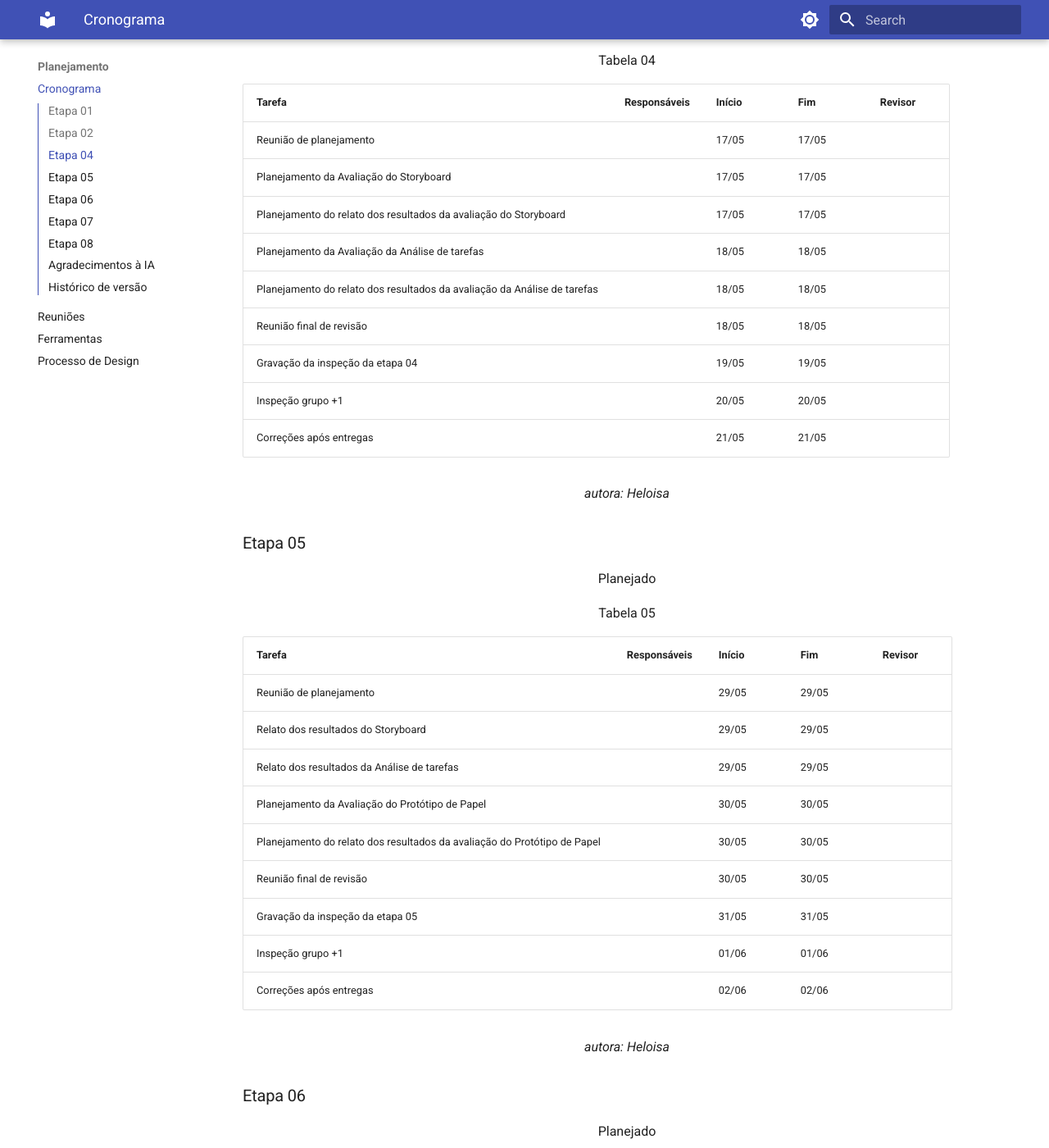
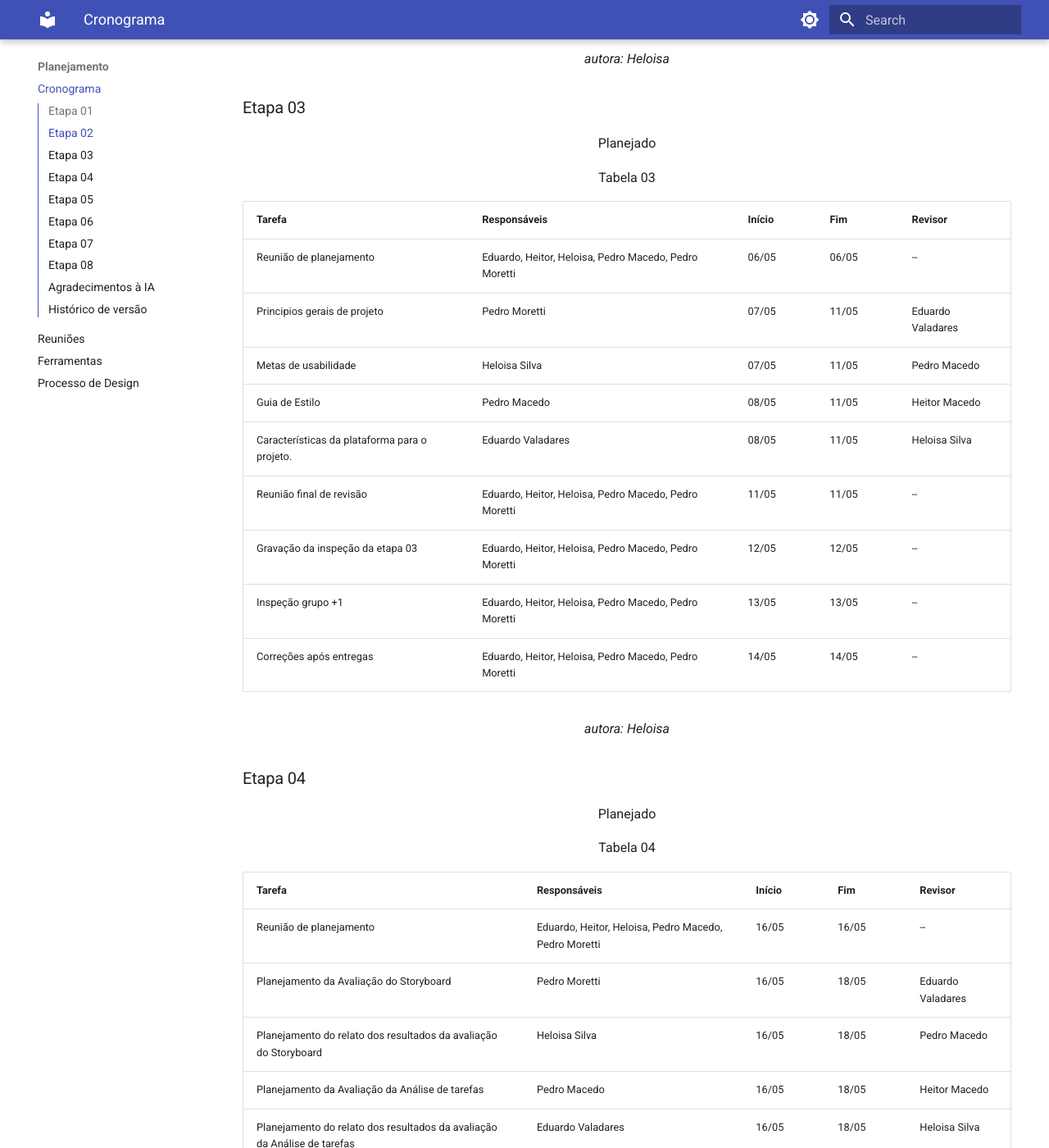
Before and after one commit to Interacao-Humano-Computador/2026.1-Grupo03, an MkDocs documentation site: the page built from docs/Planejamento/cronograma.md, in a window 1280 px wide and 1400 px high, scrolled down 1921 px. Shown: the whole window at 82% size. Built offline with MkDocs 1.6.1 and Material for MkDocs 9.7.7, drawn with Linux system fonts in a browser that asks for light colours; some of the changed text lies outside the part shown.

Commit message:
docs: update cronograma with detailed task assignments and timelines for stages 01, 02, and 03

```diff
--- a/docs/Planejamento/cronograma.md
+++ b/docs/Planejamento/cronograma.md
@@ -7,21 +7,21 @@
 
 | Tarefa | Responsáveis | Início | Fim | Revisor |
 | --- | --- | --- | --- | --- |
-| Criar pages | Heitor | 09/04 | 09/04 | Heloisa |
-| Reunião da equipe |  | 10/04 | 10/04 |  |
-| Fazer página apresentando equipe |  | 10/04 | 10/04 |  |
-| Lista de sites avaliados |  | 10/04 | 10/04 |  |
-| Página do site escolhido |  | 10/04 | 10/04 |  |
-| Ferramentas do projeto |  | 10/04 | 10/04 |  |
-| Atas das reuniões |  | 11/04 | 11/04 |  |
-| Cronograma planejado |  | 11/04 | 11/04 |  |
-| Heatmap da equipe |  | 11/04 | 11/04 |  |
-| Página do processo de design |  | 11/04 | 11/04 |  |
-| Reunião final de revisão |  | 11/04 | 11/04 |  |
-| Gravação da inspeção da etapa 01 |  | 12/04 | 12/04 |  |
-| Gravação da inspeção do grupo +1 |  | 13/04 | 13/04 |  |
-| Apresentações dos grupos |  | 14/04 | 14/04 |  |
-| Correções após entrega |  | 15/04 | 15/04 |  |
+| Criar pages | Heitor Macedo | 09/04 | 09/04 | Heloisa Silva |
+| Reunião da equipe | Eduardo, Heitor, Heloisa, Pedro Macedo, Pedro Moretti | 10/04 | 10/04 | -- |
+| Fazer página apresentando equipe | Pedro Moretti | 10/04 | 10/04 | Eduardo Valadares |
+| Lista de sites avaliados | Pedro Macedo | 10/04 | 10/04 | Heitor Macedo |
+| Página do site escolhido | Pedro Moretti | 10/04 | 10/04 | Pedro Macedo |
+| Ferramentas do projeto | Pedro Macedo | 10/04 | 10/04 | Heitor Macedo |
+| Atas das reuniões | Heitor Macedo | 11/04 | 11/04 | Pedro Moretti |
+| Cronograma planejado | Heloisa Silva | 11/04 | 11/04 | Eduardo Valadares|
+| Heatmap da equipe | Heloisa Silva | 11/04 | 11/04 | Pedro Macedo |
+| Página do processo de design | Pedro Moretti | 11/04 | 11/04 | Heloisa Silva |
+|Lista de Verificação| Eduardo, Heloisa, Heitor| 10/04| 11/04| Pedro Moretti |
+| Reunião final de revisão |  Eduardo, Heitor, Heloisa, Pedro Macedo, Pedro Moretti | 11/04 | 11/04 |  --|
+| Gravação da inspeção da etapa 01 |  Eduardo, Heitor, Heloisa, Pedro Macedo, Pedro Moretti | 12/04 | 12/04 | -- |
+| Gravação da inspeção do grupo +1 |  Eduardo, Heitor, Heloisa, Pedro Macedo, Pedro Moretti | 13/04 | 13/04 | -- |
+| Correções após entrega |  Eduardo, Heitor, Heloisa, Pedro Macedo, Pedro Moretti | 15/04 | 15/04 | -- |
 
 <p style="text-align: center;"><em>autora: Heloisa</em></p>
 
@@ -32,16 +32,36 @@
 
 | Tarefa | Responsáveis | Início | Fim | Revisor |
 | --- | --- | --- | --- | --- |
-| Reunião de planejamento |  | 01/05 | 01/05 |  |
-| Perfil do usuário |  | 01/05 | 01/05 |  |
-| Personas |  | 01/05 | 01/05 |  |
-| Cenários |  | 01/05 | 01/05 |  |
-| Aspectos éticos de pesquisa envolvendo pessoas |  | 02/05 | 02/05 |  |
-| Análise de tarefas |  | 02/05 | 02/05 |  |
-| Reunião final de revisão |  | 02/05 | 02/05 |  |
-| Gravação da inspeção da etapa 02 |  | 03/05 | 03/05 |  |
-| Inspeção grupo +1 |  | 04/05 | 04/05 |  |
-| Correções após entregas |  | 05/05 | 05/05 |  |
+| Reunião de planejamento | Eduardo, Heitor, Heloisa, Pedro Macedo, Pedro Moretti | 17/04 | 17/04 | -- |
+| Perfil do usuário | Pedro Moretti | 17/04 | 01/05 | Eduardo Valadares |
+| Personas | Heloisa Silva | 17/04 | 01/05 | Pedro Macedo |
+| Cenários | Pedro Macedo | 17/04 | 01/05 | Heitor Macedo |
+| Aspectos éticos de pesquisa envolvendo pessoas | Eduardo Valadares | 17/04 | 02/05 | Heloisa Silva |
+| Análise de tarefas | Heitor Macedo | 17/04 | 02/05 | Pedro Moretti |
+| Reunião final de revisão | Eduardo, Heitor, Heloisa, Pedro Macedo, Pedro Moretti | 02/05 | 02/05 | -- |
+| Gravação da inspeção da etapa 02 | Eduardo, Heitor, Heloisa, Pedro Macedo, Pedro Moretti | 03/05 | 03/05 | -- |
+| Inspeção grupo +1 | Eduardo, Heitor, Heloisa, Pedro Macedo, Pedro Moretti | 04/05 | 04/05 | -- |
+| Correções após entregas | Eduardo, Heitor, Heloisa, Pedro Macedo, Pedro Moretti | 05/05 | 05/05 | -- |
+
+<p style="text-align: center;"><em>autora: Heloisa</em></p>
+
+
+### Etapa 03
+
+<p style="text-align: center;">Planejado</p>
+<p style="text-align: center;">Tabela 03</p>
+
+| Tarefa | Responsáveis | Início | Fim | Revisor |
+| --- | --- | --- | --- | --- |
+| Reunião de planejamento | Eduardo, Heitor, Heloisa, Pedro Macedo, Pedro Moretti | 06/05 | 06/05 | -- |
+| Principios gerais de projeto | Pedro Moretti | 07/05 | 11/05 | Eduardo Valadares |
+| Metas de usabilidade | Heloisa Silva | 07/05 | 11/05 | Pedro Macedo |
+|  Guia de Estilo | Pedro Macedo | 08/05 | 11/05 | Heitor Macedo |
+| Características da plataforma para o projeto. | Eduardo Valadares | 08/05 | 11/05 | Heloisa Silva |
+| Reunião final de revisão | Eduardo, Heitor, Heloisa, Pedro Macedo, Pedro Moretti | 11/05 | 11/05 | -- |
+| Gravação da inspeção da etapa 03 | Eduardo, Heitor, Heloisa, Pedro Macedo, Pedro Moretti | 12/05 | 12/05 | -- |
+| Inspeção grupo +1 | Eduardo, Heitor, Heloisa, Pedro Macedo, Pedro Moretti | 13/05 | 13/05 | -- |
+| Correções após entregas | Eduardo, Heitor, Heloisa, Pedro Macedo, Pedro Moretti | 14/05 | 14/05 | -- |
 
 <p style="text-align: center;"><em>autora: Heloisa</em></p>
 
@@ -52,15 +72,15 @@
 
 | Tarefa | Responsáveis | Início | Fim | Revisor |
 | --- | --- | --- | --- | --- |
-| Reunião de planejamento |  | 17/05 | 17/05 |  |
-| Planejamento da Avaliação do Storyboard |  | 17/05 | 17/05 |  |
-| Planejamento do relato dos resultados da avaliação do Storyboard |  | 17/05 | 17/05 |  |
-| Planejamento da Avaliação da Análise de tarefas |  | 18/05 | 18/05 |  |
-| Planejamento do relato dos resultados da avaliação da Análise de tarefas |  | 18/05 | 18/05 |  |
-| Reunião final de revisão |  | 18/05 | 18/05 |  |
-| Gravação da inspeção da etapa 04 |  | 19/05 | 19/05 |  |
-| Inspeção grupo +1 |  | 20/05 | 20/05 |  |
-| Correções após entregas |  | 21/05 | 21/05 |  |
+| Reunião de planejamento | Eduardo, Heitor, Heloisa, Pedro Macedo, Pedro Moretti | 16/05 | 16/05 | -- |
+| Planejamento da Avaliação do Storyboard | Pedro Moretti | 16/05 | 18/05 | Eduardo Valadares |
+| Planejamento do relato dos resultados da avaliação do Storyboard | Heloisa Silva | 16/05 | 18/05 | Pedro Macedo |
+| Planejamento da Avaliação da Análise de tarefas | Pedro Macedo | 16/05 | 18/05 | Heitor Macedo |
+| Planejamento do relato dos resultados da avaliação da Análise de tarefas | Eduardo Valadares | 16/05 | 18/05 | Heloisa Silva |
+| Reunião final de revisão | Eduardo, Heitor, Heloisa, Pedro Macedo, Pedro Moretti | 18/05 | 18/05 | -- |
+| Gravação da inspeção da etapa 04 | Eduardo, Heitor, Heloisa, Pedro Macedo, Pedro Moretti | 19/05 | 19/05 | -- |
+| Inspeção grupo +1 | Eduardo, Heitor, Heloisa, Pedro Macedo, Pedro Moretti | 20/05 | 20/05 | -- |
+| Correções após entregas | Eduardo, Heitor, Heloisa, Pedro Macedo, Pedro Moretti | 21/05 | 21/05 | -- |
 
 <p style="text-align: center;"><em>autora: Heloisa</em></p>
 
@@ -71,15 +91,15 @@
 
 | Tarefa | Responsáveis | Início | Fim | Revisor |
 | --- | --- | --- | --- | --- |
-| Reunião de planejamento |  | 29/05 | 29/05 |  |
-| Relato dos resultados do Storyboard |  | 29/05 | 29/05 |  |
-| Relato dos resultados da Análise de tarefas |  | 29/05 | 29/05 |  |
-| Planejamento da Avaliação do Protótipo de Papel |  | 30/05 | 30/05 |  |
-| Planejamento do relato dos resultados da avaliação do Protótipo de Papel |  | 30/05 | 30/05 |  |
-| Reunião final de revisão |  | 30/05 | 30/05 |  |
-| Gravação da inspeção da etapa 05 |  | 31/05 | 31/05 |  |
-| Inspeção grupo +1 |  | 01/06 | 01/06 |  |
-| Correções após entregas |  | 02/06 | 02/06 |  |
+| Reunião de planejamento | Eduardo, Heitor, Heloisa, Pedro Macedo, Pedro Moretti | 23/05 | 23/05 | -- |
+| Relato dos resultados do Storyboard | Pedro Moretti | 24/05 | 29/05 | Eduardo Valadares |
+| Relato dos resultados da Análise de tarefas | Heloisa Silva | 24/05 | 29/05 | Pedro Macedo |
+| Planejamento da Avaliação do Protótipo de Papel | Pedro Macedo | 24/05 | 30/05 | Heitor Macedo |
+| Planejamento do relato dos resultados da avaliação do Protótipo de Papel | Eduardo Valadares | 24/05 | 30/05 | Heloisa Silva |
+| Reunião final de revisão | Eduardo, Heitor, Heloisa, Pedro Macedo, Pedro Moretti | 30/05 | 30/05 | -- |
+| Gravação da inspeção da etapa 05 | Eduardo, Heitor, Heloisa, Pedro Macedo, Pedro Moretti | 31/05 | 31/05 | -- |
+| Inspeção grupo +1 | Eduardo, Heitor, Heloisa, Pedro Macedo, Pedro Moretti | 01/06 | 01/06 | -- |
+| Correções após entregas | Eduardo, Heitor, Heloisa, Pedro Macedo, Pedro Moretti | 02/06 | 02/06 | -- |
 
 <p style="text-align: center;"><em>autora: Heloisa</em></p>
 
@@ -90,14 +110,14 @@
 
 | Tarefa | Responsáveis | Início | Fim | Revisor |
 | --- | --- | --- | --- | --- |
-| Reunião de planejamento |  | 04/06 | 04/06 |  |
-| Relato dos resultados do Protótipo de Papel |  | 05/06 | 06/06 |  |
-| Planejamento da Avaliação do protótipo de alta fidelidade |  | 05/06 | 06/06 |  |
-| Planejamento do relato dos resultados da avaliação do protótipo de alta fidelidade |  | 05/06 | 06/06 |  |
-| Reunião final de revisão |  | 06/06 | 06/06 |  |
-| Gravação da inspeção da etapa 06 |  | 07/06 | 07/06 |  |
-| Inspeção grupo +1 |  | 08/06 | 08/06 |  |
-| Correções após entregas |  | 09/06 | 09/06 |  |
+| Reunião de planejamento | Eduardo, Heitor, Heloisa, Pedro Macedo, Pedro Moretti | 04/06 | 04/06 | -- |
+| Relato dos resultados do Protótipo de Papel | Pedro Moretti | 05/06 | 06/06 | Eduardo Valadares |
+| Planejamento da Avaliação do protótipo de alta fidelidade | Heloisa Silva | 05/06 | 06/06 | Pedro Macedo |
+| Planejamento do relato dos resultados da avaliação do protótipo de alta fidelidade | Pedro Macedo | 05/06 | 06/06 | Heitor Macedo |
+| Reunião final de revisão | Eduardo, Heitor, Heloisa, Pedro Macedo, Pedro Moretti | 06/06 | 06/06 | -- |
+| Gravação da inspeção da etapa 06 | Eduardo, Heitor, Heloisa, Pedro Macedo, Pedro Moretti | 07/06 | 07/06 | -- |
+| Inspeção grupo +1 | Eduardo, Heitor, Heloisa, Pedro Macedo, Pedro Moretti | 08/06 | 08/06 | -- |
+| Correções após entregas | Eduardo, Heitor, Heloisa, Pedro Macedo, Pedro Moretti | 09/06 | 09/06 | -- |
 
 <p style="text-align: center;"><em>autora: Heloisa</em></p>
 
@@ -108,12 +128,12 @@
 
 | Tarefa | Responsáveis | Início | Fim | Revisor |
 | --- | --- | --- | --- | --- |
-| Reunião de planejamento |  | 11/06 | 11/06 |  |
-| Relato dos resultados do Protótipo de alta fidelidade |  | 12/06 | 12/06 |  |
-| Reunião final de revisão |  | 15/06 | 15/06 |  |
-| Gravação da inspeção da etapa 07 |  | 16/06 | 16/06 |  |
-| Inspeção grupo +1 |  | 17/06 | 17/06 |  |
-| Correções após entregas |  | 18/06 | 18/06 |  |
+| Reunião de planejamento | Eduardo, Heitor, Heloisa, Pedro Macedo, Pedro Moretti | 11/06 | 11/06 | -- |
+| Relato dos resultados do Protótipo de alta fidelidade |  Eduardo, Heitor, Heloisa, Pedro Macedo, Pedro Moretti | 12/06 | 12/06 | -- |
+| Reunião final de revisão | Eduardo, Heitor, Heloisa, Pedro Macedo, Pedro Moretti | 15/06 | 15/06 | -- |
+| Gravação da inspeção da etapa 07 | Eduardo, Heitor, Heloisa, Pedro Macedo, Pedro Moretti | 16/06 | 16/06 | -- |
+| Inspeção grupo +1 | Eduardo, Heitor, Heloisa, Pedro Macedo, Pedro Moretti | 17/06 | 17/06 | -- |
+| Correções após entregas | Eduardo, Heitor, Heloisa, Pedro Macedo, Pedro Moretti | 18/06 | 18/06 | -- |
 
 <p style="text-align: center;"><em>autora: Heloisa</em></p>
 
@@ -124,7 +144,7 @@
 
 | Tarefa | Responsáveis | Início | Fim | Revisor |
 | --- | --- | --- | --- | --- |
-| Verificação dos artefatos |  | 19/06 | 24/06 |  |
+| Verificação dos artefatos |  Eduardo, Heitor, Heloisa, Pedro Macedo, Pedro Moretti | 19/06 | 24/06 | -- |
 
 
 <p style="text-align: center;"><em>autora: Heloisa</em></p>
```
